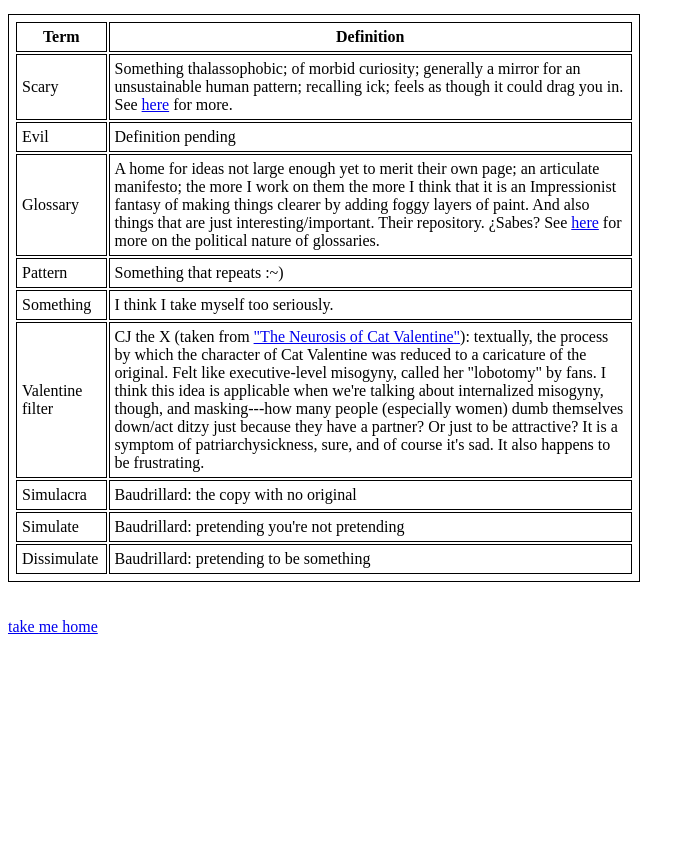
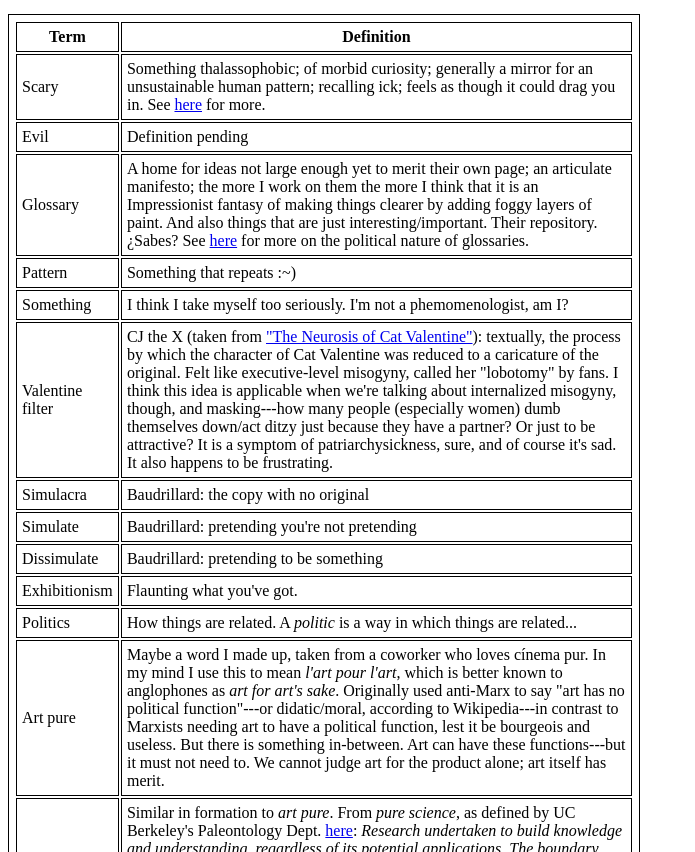
Before and after one commit to pajamaclaws21/pajamaclaws21.github.io, a plain HTML site: page weblog/glossary.html in a window 1280 px wide. Shown: the part 100-952 px from the top of the page, without its empty margins (0-695 px from the left). Before the commit the page ends 800 px from the top, so only its background shows below. Drawn offline with Linux system fonts and the light colour scheme.

Commit message:
actualizar cambios

```diff
--- a/weblog/glossary.html
+++ b/weblog/glossary.html
@@ -37,7 +37,7 @@
 
             <tr><td>Pattern</td> <td>Something that repeats :~)</td></tr>
 
-            <tr><td>Something</td> <td>I think I take myself too seriously.</td></tr>
+            <tr><td>Something</td> <td>I think I take myself too seriously. I'm not a phemomenologist, am I?</td></tr>
 
             <tr><td>Valentine filter</td> <td>CJ the X (taken from <a href="https://www.youtube.com/watch?v=IdDA9B2qiK4">"The Neurosis of Cat Valentine"</a>): textually, the process by which the character of Cat Valentine was reduced to a caricature of the original. Felt like executive-level misogyny, called her "lobotomy" by fans. I think this idea is applicable when we're talking about internalized misogyny, though, and masking---how many people (especially women) dumb themselves down/act ditzy just because they have a partner? Or just to be attractive? It is a symptom of patriarchysickness, sure, and of course it's sad. It also happens to be frustrating.</td></tr>
 
@@ -46,6 +46,14 @@
             <tr><td>Simulate</td> <td>Baudrillard: pretending you're not pretending</td></tr>
 
             <tr><td>Dissimulate</td> <td>Baudrillard: pretending to be something</td></tr>
+
+            <tr><td>Exhibitionism</td> <td>Flaunting what you've got.</td></tr>
+
+            <tr><td>Politics</td> <td>How things are related. A <em>politic</em> is a way in which things are related...</td></tr>
+
+            <tr><td>Art pure</td> <td>Maybe a word  I made up, taken from a coworker who loves cínema pur. In my mind I use this to mean <em>l'art pour l'art</em>, which is better known to anglophones as <em>art for art's sake</em>. Originally used anti-Marx to say "art has no political function"---or didatic/moral, according to Wikipedia---in contrast to Marxists needing art to have a political function, lest it be bourgeois and useless. But there is something in-between. Art can have these functions---but it must not need to. We cannot judge art for the product alone; art itself has merit.</td></tr>
+
+            <tr><td>Science pure</td> <td>Similar in formation to <em>art pure</em>. From <em>pure science</em>, as defined by UC Berkeley's Paleontology Dept. <a href="https://undsci.berkeley.edu/glossary/pure-science/">here</a>: <em>Research undertaken to build knowledge and understanding, regardless of its potential applications. The boundary between pure and applied science is fuzzy. Research undertaken in the pure pursuit of knowledge often ends up having useful applications, and research begun with an application in mind often ends up informing our understanding of the natural world more broadly.</em> In my view: rather than research for a necessary purpose, that research and scientific exploration is necessary to prevent stagnation and backwards movement; although some exploration is political, that science must not need be political, that science is necessary. Despite political spending and funding---and exhibitionism---we must not get rid of science! We cannot judge science based on its results alone, science itself has merit. Of course things to be said for the validity of sciences as a knowledge-maker but that goes beyond the scope of this definition.</td></tr>
         </table>
 
         <br><br>
```
Also changed, not shown: weights.html (+1 -1 lines).
